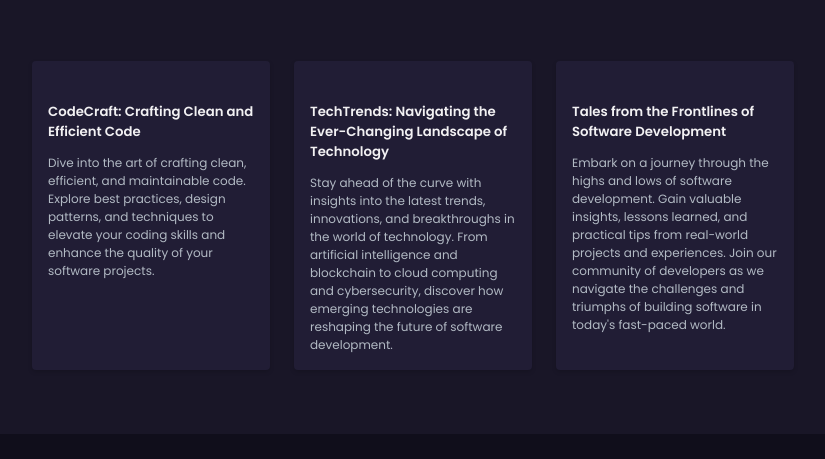
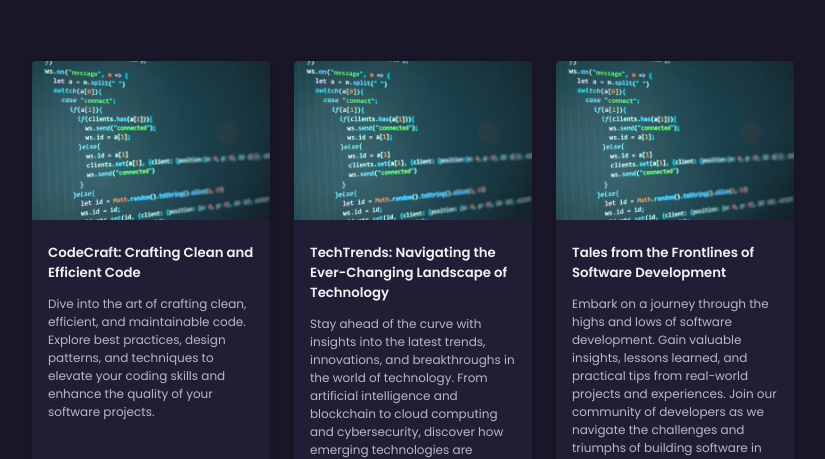
Before and after one commit to kirengamartial/My-Brand, a plain HTML site: page Blogs.html in a window 1280 px wide. Shown: the part 175-634 px from the top of the page, without its empty margins (224-1049 px from the left). Drawn offline with nearby package versions, Linux system fonts and the light colour scheme; the site is published under a folder, as on GitHub Pages, so addresses that start at the root find nothing.

Commit message:
new changes

```diff
--- a/Blogs.html
+++ b/Blogs.html
@@ -92,9 +92,9 @@
             <div class="Blog__container container grid">
                   <!--==================== Blog 1====================-->
 
-                  <a href="/blog.html" class="Blog__content">
+                  <a href="ContentBlog.html" class="Blog__content">
                     <div class="image-container">
-                        <img src="/assets/img/GKIsoGc.jpg" alt="">
+                        <img src="assets/img/GKIsoGc.jpg" alt="">
                     </div>
 
                     <div class="content-container">
@@ -107,9 +107,9 @@
 
 
                    <!--==================== Blog 2====================-->
-                   <a href="/blog.html" class="Blog__content">
+                   <a href="/ContentBlog.html" class="Blog__content">
                     <div class="image-container">
-                        <img src="/assets/img/GKIsoGc.jpg" alt="">
+                        <img src="assets/img/GKIsoGc.jpg" alt="">
                     </div>
 
                     <div class="content-container">
@@ -124,7 +124,7 @@
                    <!--==================== Blog 3====================-->
                    <a href="/blog.html" class="Blog__content">
                     <div class="image-container">
-                        <img src="/assets/img/GKIsoGc.jpg" alt="">
+                        <img src="assets/img/GKIsoGc.jpg" alt="">
                     </div>
 
                     <div class="content-container">
```
Also changed, not shown: ContentBlog.html (renamed from blog.html).
